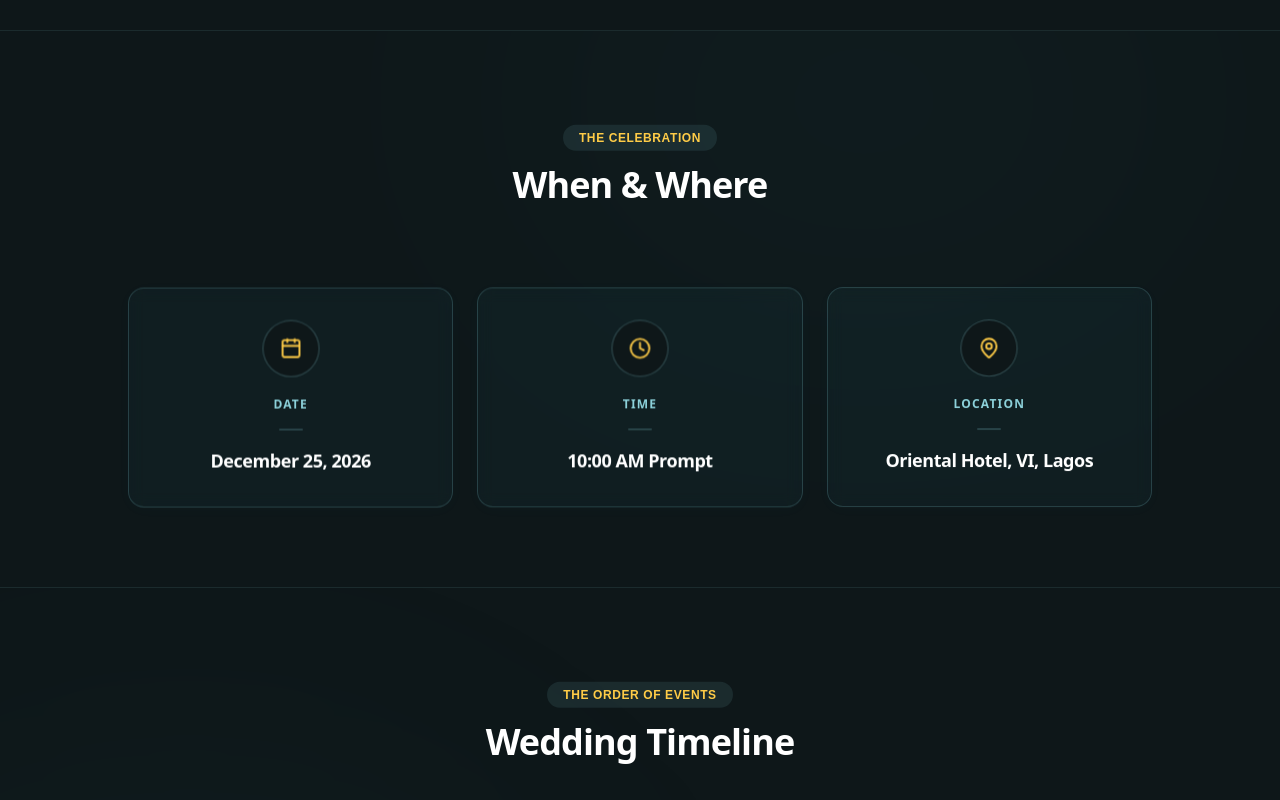
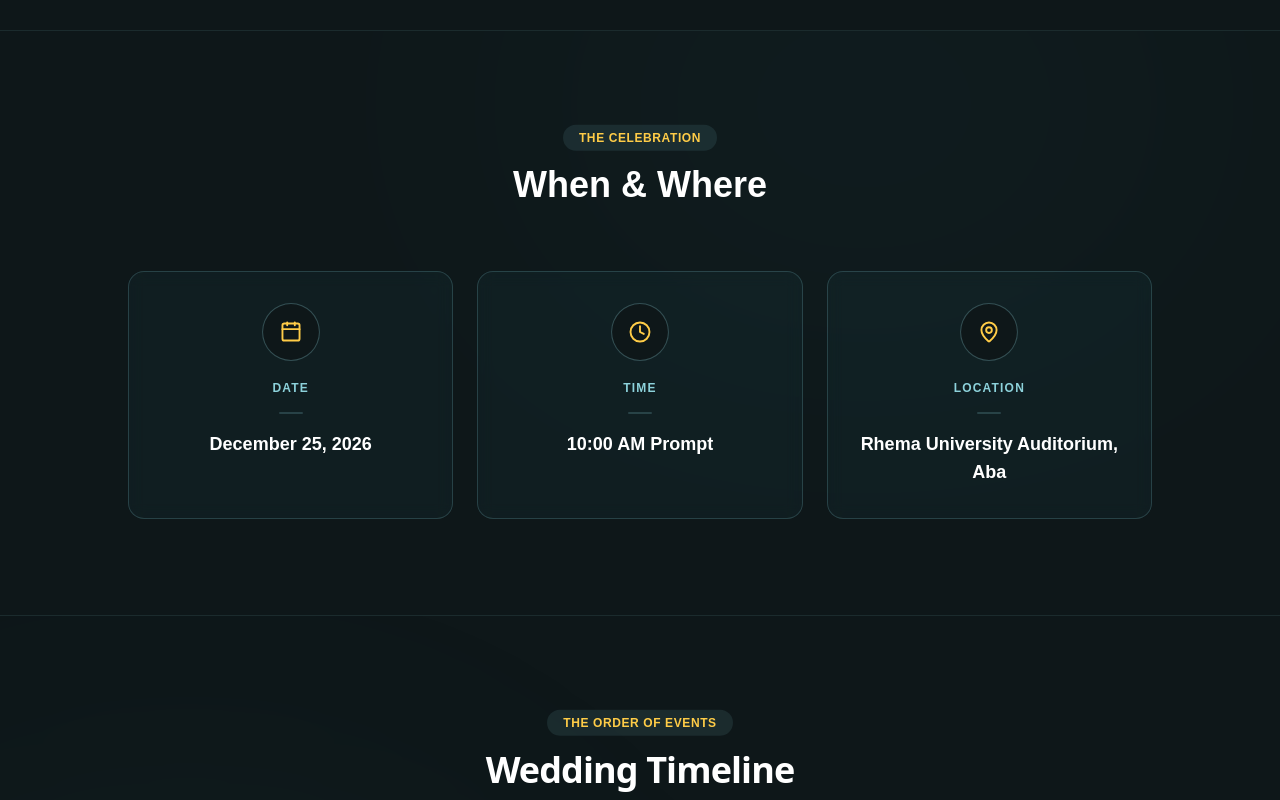
Before and after one commit to chibuikem-emmanuel/Daniel-and-Bride, a Next.js app: page / in a window 1280 px wide. Shown: the part 2060-2860 px from the top of the page. Built offline with nearby package versions, Linux system fonts and the light colour scheme.

Commit message:
framer motion worked on

```diff
--- a/components/details/Details.tsx
+++ b/components/details/Details.tsx
@@ -1,80 +1,109 @@
 "use client";
 
 import { motion } from "framer-motion";
-import { Calendar, MapPin, Clock } from "lucide-react";
+import { Calendar, Clock, MapPin } from "lucide-react";
 
 export default function Details() {
   const cards = [
-    { icon: Calendar, title: "Date", val: "December 25, 2026" },
-    { icon: Clock, title: "Time", val: "10:00 AM Prompt" },
-    { icon: MapPin, title: "Location", val: "Oriental Hotel, VI, Lagos" }
+    {
+      icon: Calendar,
+      title: "Date",
+      val: "December 25, 2026",
+    },
+    {
+      icon: Clock,
+      title: "Time",
+      val: "10:00 AM Prompt",
+    },
+    {
+      icon: MapPin,
+      title: "Location",
+      val: "Rhema University Auditorium, Aba",
+    },
   ];
 
   return (
-    <section id="details" className="py-24 bg-[#0E1719] px-6 relative overflow-hidden border-b border-[#8DD2DB]/10">
-
-      {/* Background ambient decorative light element */}
+    <section
+      id="details"
+      className="py-24 bg-[#0E1719] px-6 relative overflow-hidden border-b border-[#8DD2DB]/10"
+    >
       <motion.div
-        animate={{ scale: [1, 1.15, 1], opacity: [0.03, 0.06, 0.03] }}
-        transition={{ duration: 12, repeat: Infinity, ease: "easeInOut" }}
-        className="absolute top-[-10%] right-[10%] w-[45%] h-[45%] rounded-full bg-[#44B6C5] filter blur-[140px] pointer-events-none"
+        animate={{
+          scale: [1, 1.15, 1],
+          opacity: [0.03, 0.06, 0.03],
+        }}
+        transition={{
+          duration: 12,
+          repeat: Infinity,
+          ease: "easeInOut",
+        }}
+        className="absolute top-[-10%] right-[10%] w-[45%] h-[45%] rounded-full bg-[#44B6C5] blur-[140px] pointer-events-none"
       />
 
       <div className="max-w-6xl mx-auto relative z-10">
-
-        {/* Continuous Floating Header */}
         <motion.div
           animate={{ y: [0, -4, 0] }}
-          transition={{ duration: 4, repeat: Infinity, ease: "easeInOut" }}
-          className="text-center max-w-2xl mx-auto mb-16 space-y-2"
+          transition={{
+            duration: 4,
+            repeat: Infinity,
+            ease: "easeInOut",
+          }}
+          className="text-center max-w-2xl mx-auto mb-16"
         >
           <span className="text-xs font-black uppercase tracking-wider text-[#FFCC47] bg-[#8DD2DB]/10 px-4 py-1.5 rounded-full">
             The Celebration
           </span>
-          <h2 className="text-3xl md:text-4xl font-sans font-black tracking-tight text-[#FFFFFF] mt-4">
+
+          <h2 className="text-3xl md:text-4xl font-black text-white mt-4">
             When & Where
           </h2>
         </motion.div>
 
-        {/* Dynamic Details Grid Layout */}
-        <div className="grid grid-cols-1 md:grid-cols-3 gap-6 max-w-5xl mx-auto">
-          {cards.map((card, idx) => (
+        <div className="grid md:grid-cols-3 gap-6 max-w-5xl mx-auto">
+          {cards.map((card, idx) => {
+            const Icon = card.icon;
+
+            return (
               <motion.div
                 key={idx}
                 initial={{ opacity: 0, y: 25 }}
                 whileInView={{ opacity: 1, y: 0 }}
-              viewport={{ once: false, amount: 0.1 }}
-              animate={{
-                boxShadow: ["0px 0px 0px rgba(68,182,197,0)", "0px 4px 25px rgba(68,182,197,0.04)", "0px 0px 0px rgba(68,182,197,0)"],
-                y: [0, -2, 0]
+                viewport={{ once: false }}
+                transition={{
+                  duration: 0.6,
+                  delay: idx * 0.1,
                 }}
-              transition={{
-                initial: { duration: 0.6, delay: idx * 0.1 },
-                boxShadow: { duration: 4, repeat: Infinity, ease: "easeInOut", delay: idx * 0.3 },
-                y: { duration: 5, repeat: Infinity, ease: "easeInOut", delay: idx * 0.2 }
+                whileHover={{
+                  y: -5,
                 }}
                 className="bg-[#44B6C5]/5 border border-[#8DD2DB]/20 p-8 rounded-2xl flex flex-col items-center text-center group hover:bg-[#44B6C5]/10 hover:border-[#44B6C5]/50 transition-all duration-300 backdrop-blur-sm"
               >
-              {/* Continuous Pulsing Icon Container */}
                 <motion.div
-                animate={{ scale: [1, 1.05, 1] }}
-                transition={{ duration: 3, repeat: Infinity, ease: "easeInOut", delay: idx * 0.4 }}
-                className="w-14 h-14 rounded-full bg-[#0E1719] border border-[#8DD2DB]/30 flex items-center justify-center mb-5 text-[#FFCC47] group-hover:border-[#FFCC47] group-hover:bg-[#44B6C5]/10 transition-all duration-300"
+                  animate={{
+                    scale: [1, 1.05, 1],
+                  }}
+                  transition={{
+                    duration: 3,
+                    repeat: Infinity,
+                    ease: "easeInOut",
+                  }}
+                  className="w-14 h-14 rounded-full bg-[#0E1719] border border-[#8DD2DB]/30 flex items-center justify-center mb-5 text-[#FFCC47]"
                 >
-                <card.icon size={22} strokeWidth={2} />
+                  <Icon size={22} strokeWidth={2} />
                 </motion.div>
 
-              <h3 className="text-xs tracking-widest font-sans font-black text-[#8DD2DB] uppercase">
+                <h3 className="text-xs tracking-widest font-black text-[#8DD2DB] uppercase">
                   {card.title}
                 </h3>
 
-              <span className="w-6 h-[2px] bg-[#8DD2DB]/20 my-4 rounded-full group-hover:bg-[#FFCC47]/40 transition-colors duration-300" />
+                <span className="w-6 h-[2px] bg-[#8DD2DB]/20 my-4 rounded-full" />
 
-              <p className="text-[#FFFFFF] font-sans font-bold text-base md:text-lg tracking-tight group-hover:text-[#FFCC47] transition-colors duration-300">
+                <p className="text-white font-bold text-base md:text-lg">
                   {card.val}
                 </p>
               </motion.div>
-          ))}
+            );
+          })}
         </div>
       </div>
     </section>
--- a/package.json
+++ b/package.json
@@ -10,6 +10,7 @@
   },
   "dependencies": {
     "@neondatabase/serverless": "^1.1.0",
+    "build": "^0.1.4",
     "drizzle-orm": "^0.45.2",
     "framer-motion": "^12.40.0",
     "lucide-react": "^1.16.0",
```
Also changed, not shown: 1 other file (tests, documents, lock files or other folders). Lines whose indentation alone changed are shown as unchanged.
